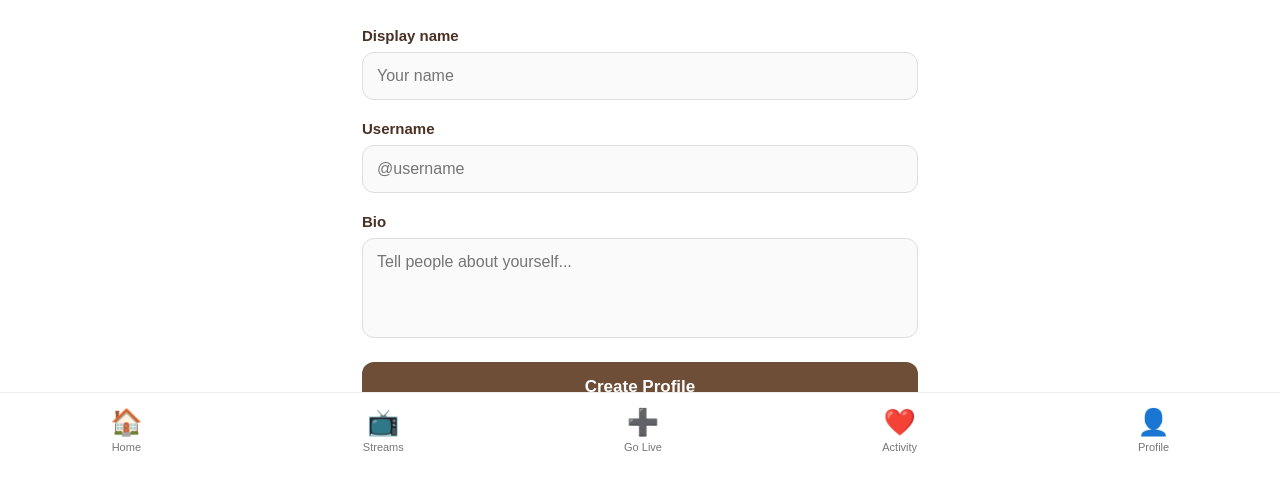
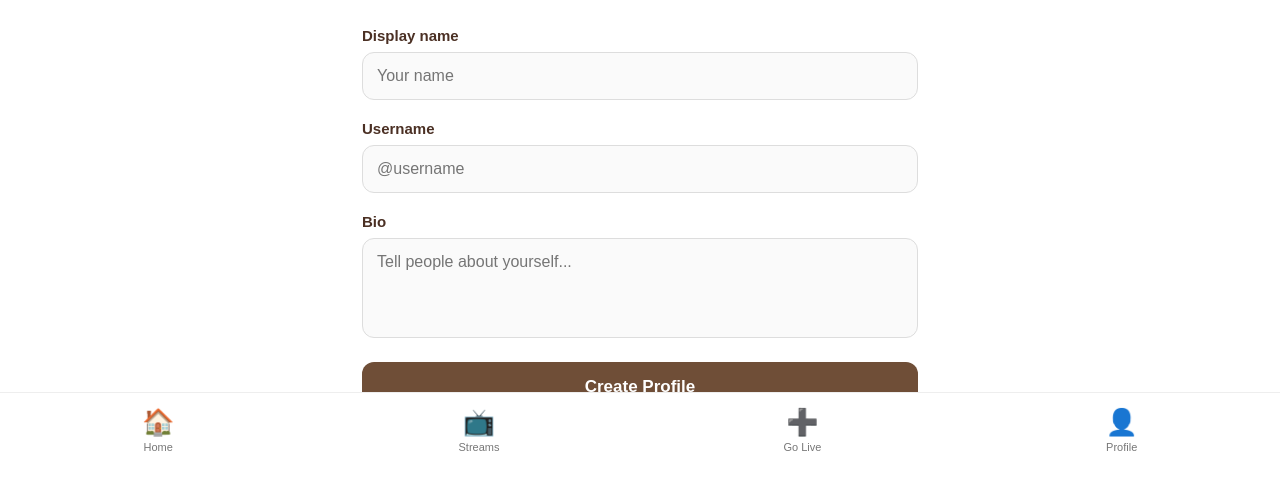
Before and after one commit to srshafid13-wq/Canvas, a plain HTML site: page profile.html in a window 1280 px wide. Shown: the part 333-822 px from the top of the page. Drawn offline with Linux system fonts and the light colour scheme.

Commit message:
Update profile.html

```diff
--- a/profile.html
+++ b/profile.html
@@ -395,11 +395,6 @@ Edit Profile
 <span>Go Live</span>
 </a>
 
-<a href="#">
-❤️
-<span>Activity</span>
-</a>
-
 <a href="profile.html">
 👤
 <span>Profile</span>
```
